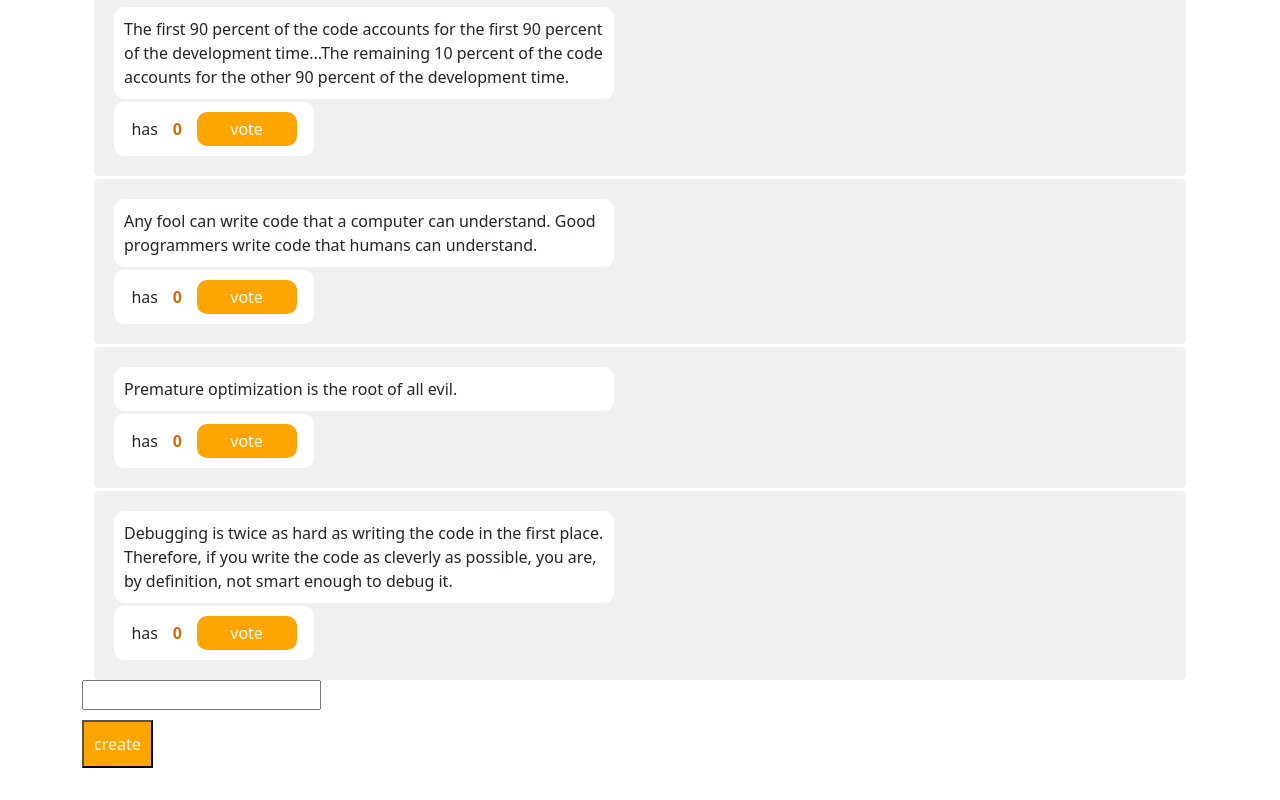
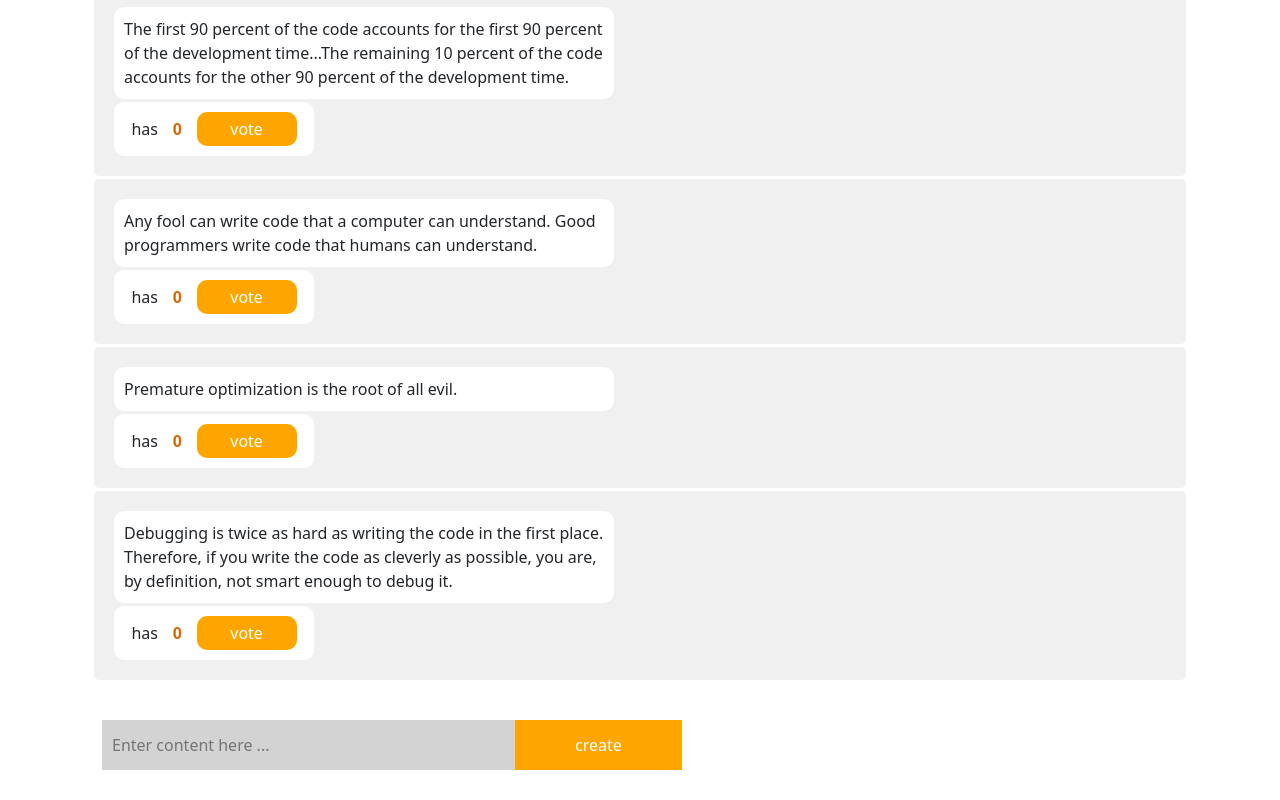
Before and after one commit to Peterzolo/part6, a React (Create React App) app: page / in a window 1280 px wide. Shown: the part 380-1180 px from the top of the page. Before the commit the page ends 1148 px from the top, so only its background shows below. Built offline with nearby package versions, Linux system fonts and the light colour scheme.

Commit message:
Create  from
Added styles

```diff
--- a/src/components/anecdotes/AnecdoteForm.jsx
+++ b/src/components/anecdotes/AnecdoteForm.jsx
@@ -14,15 +14,15 @@ const AnecdoteForm = () => {
 
   return (
     <div>
-      <form onSubmit={handleAddAnecdote}>
-        <div className="create-wrapper">
+      <form className="form-wrap" onSubmit={handleAddAnecdote}>
         <input
           className="create-input"
           type="text"
           value={newAnecdote}
+          placeholder="Enter content here ..."
           onChange={(e) => setNewAnecdote(e.target.value)}
         />
-        </div>
+
         <button className="create-btn">create</button>
       </form>
     </div>
--- a/src/components/anecdotes/Anecdotes.css
+++ b/src/components/anecdotes/Anecdotes.css
@@ -36,9 +36,29 @@
   font-weight: 700;
 }
 
+.form-wrap {
+  padding: 10px;
+  margin-left: 10px;
+  display: flex;
+  width: 600px;
+  margin-top: 20px;
+  margin-bottom: 20px;
+}
+
+.create-input {
+  height: 50px;
+  width: 500px;
+  padding: 10px;
+  margin-top: 10px;
+  border: none;
+  background-color: lightgray;
+}
+
 .create-btn {
   background-color: orange;
   color: white;
   padding: 10px;
   margin-top: 10px;
+  border: none;
+  width: 200px;
 }
```
Lines whose indentation alone changed are shown as unchanged.
